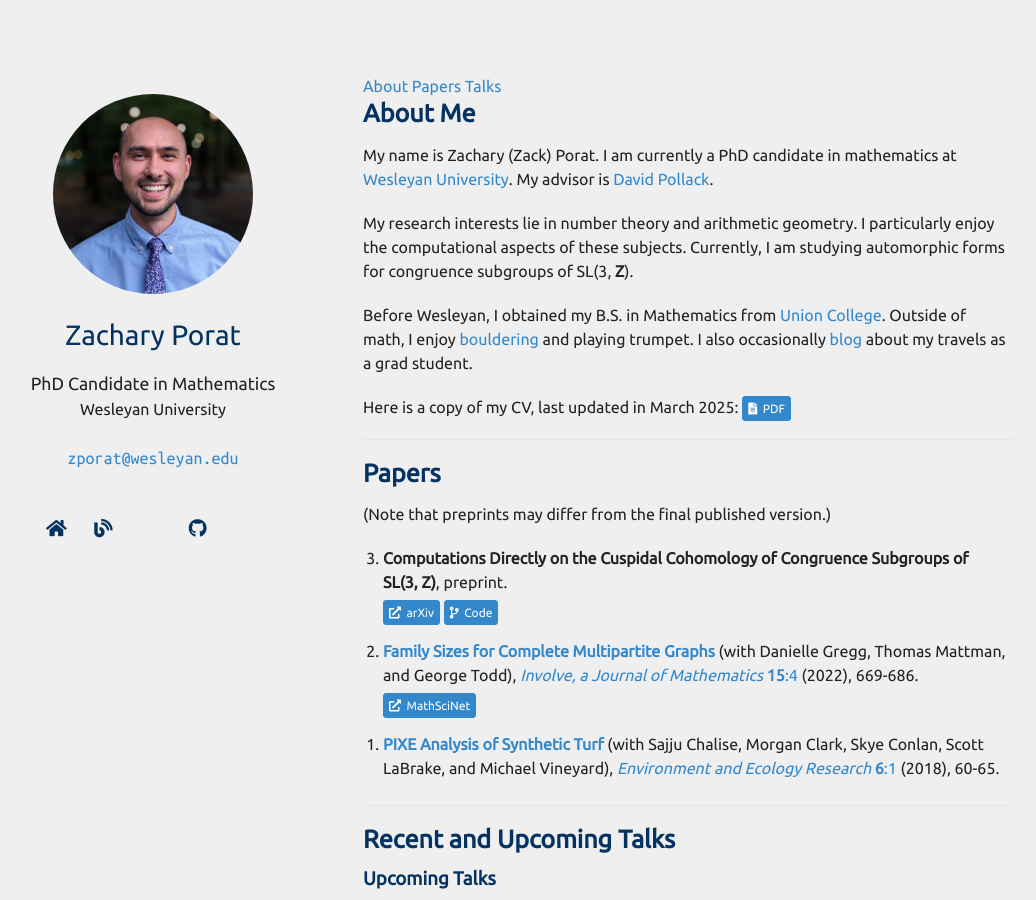
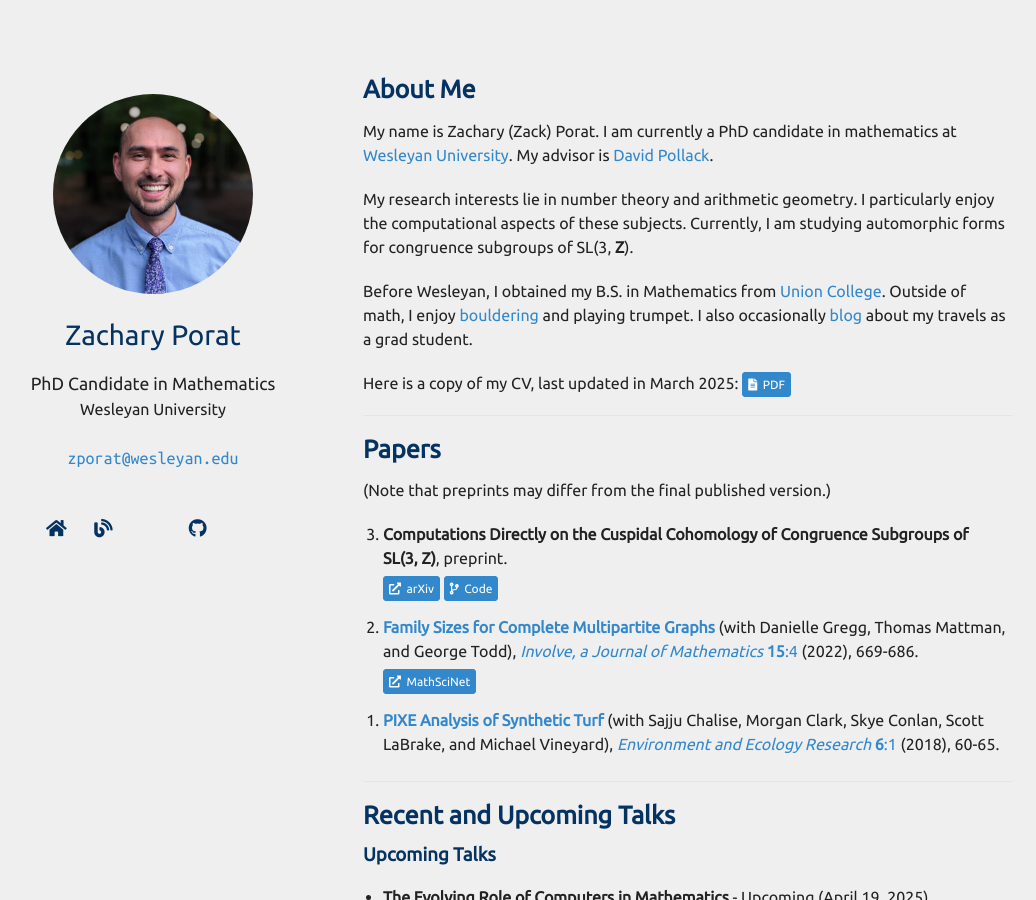
Before and after one commit to zporat/zporat.github.io, a Jekyll site: the page built from index.md, in a window 1280 px wide and 900 px high. Shown: the whole window, without its empty margins (102-1138 px from the left). Built offline with Jekyll 4.4.1, drawn with Linux system fonts in a browser that asks for light colours; nearby versions of some CDN libraries; a style sheet for code colours, icons or effects is not loaded; our own code applies the rules of GitHub Pages for plain Markdown files.

Commit message:
homepage update

```diff
--- a/_layouts/homepage.html
+++ b/_layouts/homepage.html
@@ -89,14 +89,11 @@
         {% endif %}
 
         </div>
+
+        <br>
+
       </header>
       <section>
-
-      <div id="navbar">
-        <a href="#about">About</a>
-        <a href="#papers">Papers</a>
-        <a href="#talks">Talks</a>
-      </div>
 
       {{ content }}
 
```
